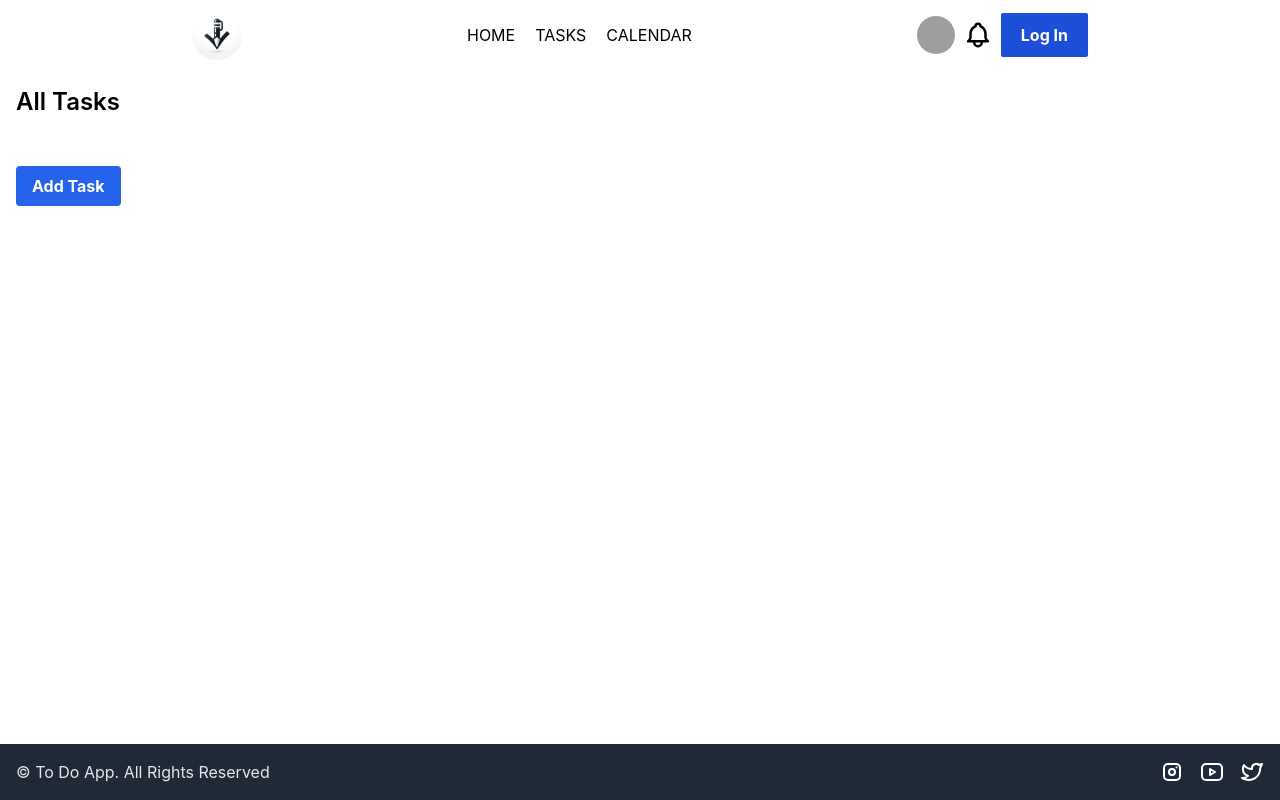
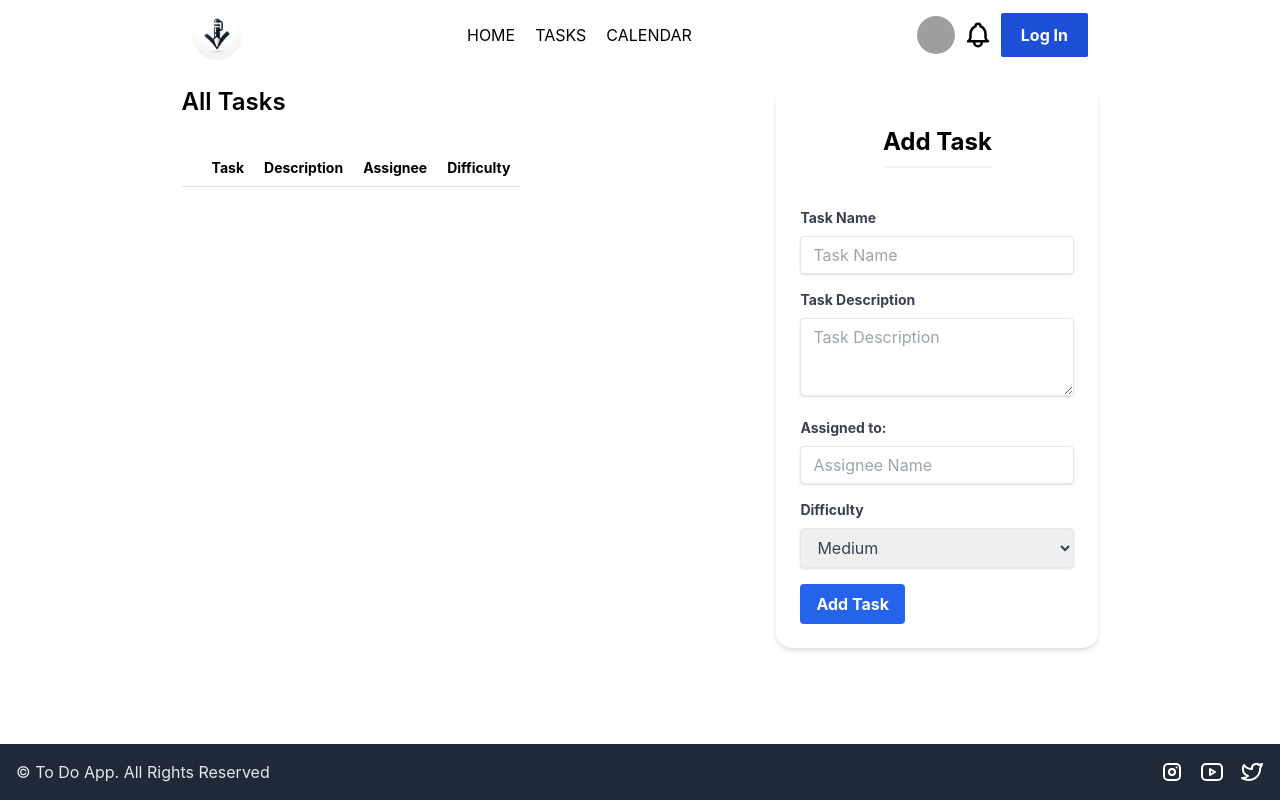
Before and after one commit to brosmar18/todo-app, a React (Vite) app: page /tasks in a window 1280 px wide. Built offline with nearby package versions, Linux system fonts and the light colour scheme; grey boxes are pictures that could not be loaded.

Commit message:
List component properly displaying data in table

```diff
--- a/src/Components/List/index.jsx
+++ b/src/Components/List/index.jsx
@@ -1,45 +1,65 @@
+// List/index.jsx
 import { Pagination } from '@mantine/core';
 import { SettingsContext } from '../../context/Settings';
 import { useTasks } from '../../context/TaskContext';
 import { useContext, useState, useEffect } from 'react';
-import TaskCard from '../TaskCard';
+import { Table, Checkbox } from '@mantine/core';
 
 const List = () => {
     const { displayLimit, sortField, hideCompleted } = useContext(SettingsContext);
     const { tasks, toggleTaskCompletion } = useTasks();
     const [currentPage, setCurrentPage] = useState(1);
     const [paginatedTasks, setPaginatedTasks] = useState([]);
+    const [selectedRows, setSelectedRows] = useState([]);
 
     const totalPages = Math.ceil(tasks.length / displayLimit);
 
     useEffect(() => {
-        // Filter tasks based on hideCompleted setting
         const visibleTasks = hideCompleted ? tasks.filter(task => !task.complete) : [...tasks];
-
-        // Sort tasks based on sortField
         const sortedTasks = visibleTasks.sort((a, b) => a[sortField] - b[sortField]);
-
-        // Paginate sorted tasks
         const start = (currentPage - 1) * displayLimit;
         const end = start + displayLimit;
         setPaginatedTasks(sortedTasks.slice(start, end));
     }, [tasks, currentPage, displayLimit, sortField, hideCompleted]);
 
+    const rows = paginatedTasks.map((task, index) => (
+        <Table.Tr key={`paginatedTasks-list-${index}`}>
+            <Table.Td>
+                <Checkbox
+                    aria-label='Select row'
+                    checked={selectedRows.includes(task.id)} // Changed to task.id for uniqueness
+                    onChange={(event) => (
+                        setSelectedRows(
+                            event.currentTarget.checked
+                                ? [...selectedRows, task.id] // Changed to task.id
+                                : selectedRows.filter((id) => id !== task.id) // Changed to task.id
+                        )
+                    )}
+                />
+            </Table.Td>
+            <Table.Td>{task.name}</Table.Td>
+            <Table.Td>{task.description}</Table.Td>
+            <Table.Td>{task.assignee}</Table.Td>
+            <Table.Td>{task.difficulty}</Table.Td>
+        </Table.Tr>
+    ))
+
     return (
         <div data-testid="list" className="flex flex-col space-y-4">
             <h2 className="text-2xl font-semibold mb-4">All Tasks</h2>
             <div className="flex flex-wrap gap-4 justify-start">
-                {paginatedTasks.map((task, index) => (
-                    <TaskCard
-                        key={`task-card-${index}`}
-                        id={task.id}
-                        name={task.name}
-                        description={task.description}
-                        difficulty={task.difficulty}
-                        assignee={task.assignee}
-                        toggleTaskCompletion={toggleTaskCompletion}
-                    />
-                ))}
+                <Table>
+                    <Table.Thead>
+                        <Table.Tr>
+                            <Table.Th></Table.Th> {/* For Checkbox */}
+                            <Table.Th>Task</Table.Th>
+                            <Table.Th>Description</Table.Th>
+                            <Table.Th>Assignee</Table.Th>
+                            <Table.Th>Difficulty</Table.Th>
+                        </Table.Tr>
+                    </Table.Thead>
+                    <Table.Tbody>{rows}</Table.Tbody>
+                </Table>
             </div>
             <div className="flex justify-center mt-6">
                 <Pagination
--- a/src/pages/Tasks.jsx
+++ b/src/pages/Tasks.jsx
@@ -1,25 +1,13 @@
-import React, { useState } from 'react';
+import React from 'react';
 import List from '../Components/List';
-import { Modal, Button } from '@mantine/core';
 import { AddTask } from '../Components/HomeComponents';
 const Tasks = () => {
-  const [openModal, setOpenModal] = useState(false);
+
 
   return (
-    <div className='w-full h-full p-4 flex flex-col'>
+    <div className='w-full h-full p-4 flex justify-center gap-64'>
       <List />
-      <div>
-        {/* Modal component controlled by opened state and handlers */}
-        <Modal
-          opened={openModal} // Open state for the Modal
-          onClose={() => setOpenModal(false)} // Handler to close the Modal
-          centered
-        >
-          <AddTask />
-        </Modal>
-        {/* Button component to trigger opening the Modal */}
-        <button className="bg-blue-600 hover:bg-blue-700 text-white font-bold py-2 px-4 rounded focus:outline-none focus:shadow-outline" type="submit" onClick={() => setOpenModal(true)}>Add Task</button>
-      </div>
+      <AddTask />
     </div>
   );
 };
```
